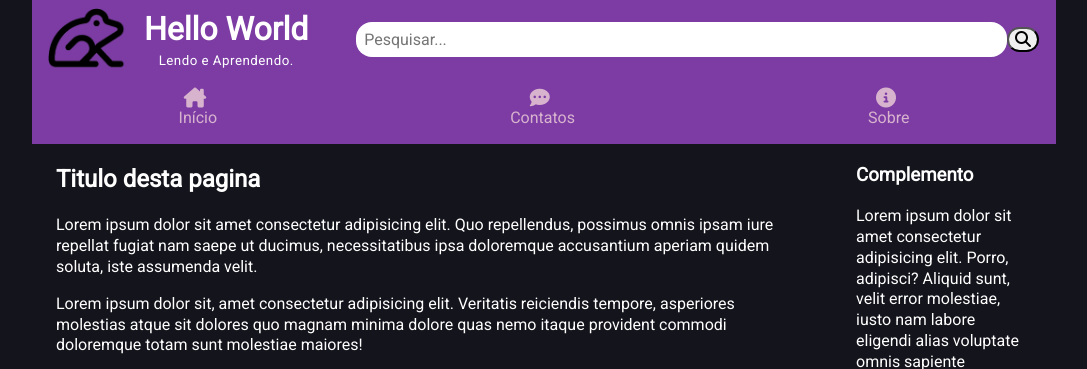
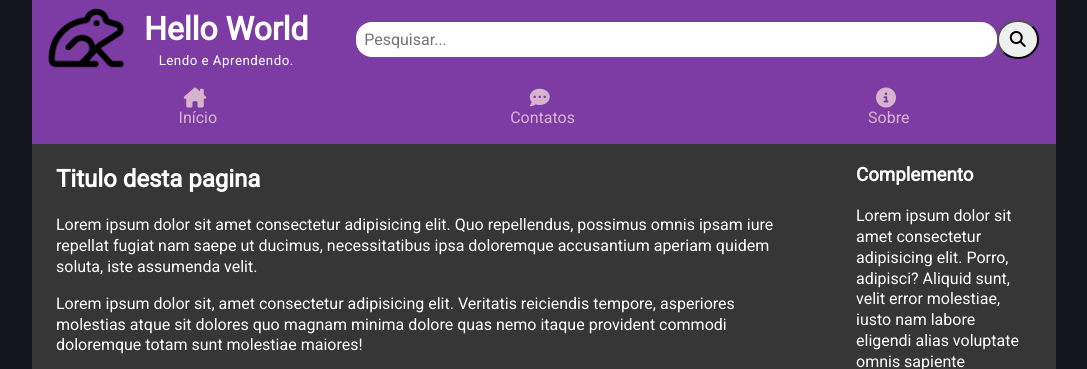
Before and after one commit to fellype-sts/helloworld, a PHP site: page /template.html in a window 1280 px wide. Shown: the top 369 px of the page, without its empty margins (96-1183 px from the left). Run offline with PHP 8.4, Linux system fonts and the light colour scheme.

Commit message:
atualização

```diff
--- a/assets/css/global.css
+++ b/assets/css/global.css
@@ -44,6 +44,8 @@ a:hover {
     height: 100%;
     max-width: 1024px;
     margin: auto;
+    display: flex;
+    flex-direction: column;
 }
 
 /* Cabeçalho (header) */
@@ -100,7 +102,8 @@ header {
     outline: none;
 }
 .search-icon {
-    border-radius: 1rem;
+    border-radius: 50%;
+    padding: .5rem 0.70rem ;
 }
 /* Menu principal (nav) */
 nav {
@@ -142,6 +145,7 @@ nav a i:hover {
 main {
     display: flex;
     flex-direction: column;
+    flex-grow: 1;
 }
 
 main aside,
@@ -150,11 +154,11 @@ main article {
 }
 
 main article {
-    background-color: rgb(20, 20, 28);
+    background-color: rgb(54, 54, 54);
 }
 
 main aside {
-    background-color: rgb(20, 20, 28);
+    background-color: rgb(54, 54, 54);
 }
 
 /* Rodapé (footer) */
@@ -162,6 +166,7 @@ footer {
     background-color: rgb(54, 54, 54);
     display: flex;
     align-items: center;
+    border: 1px solid rgb(41, 41, 41);
 }
 
 footer>div {
```
